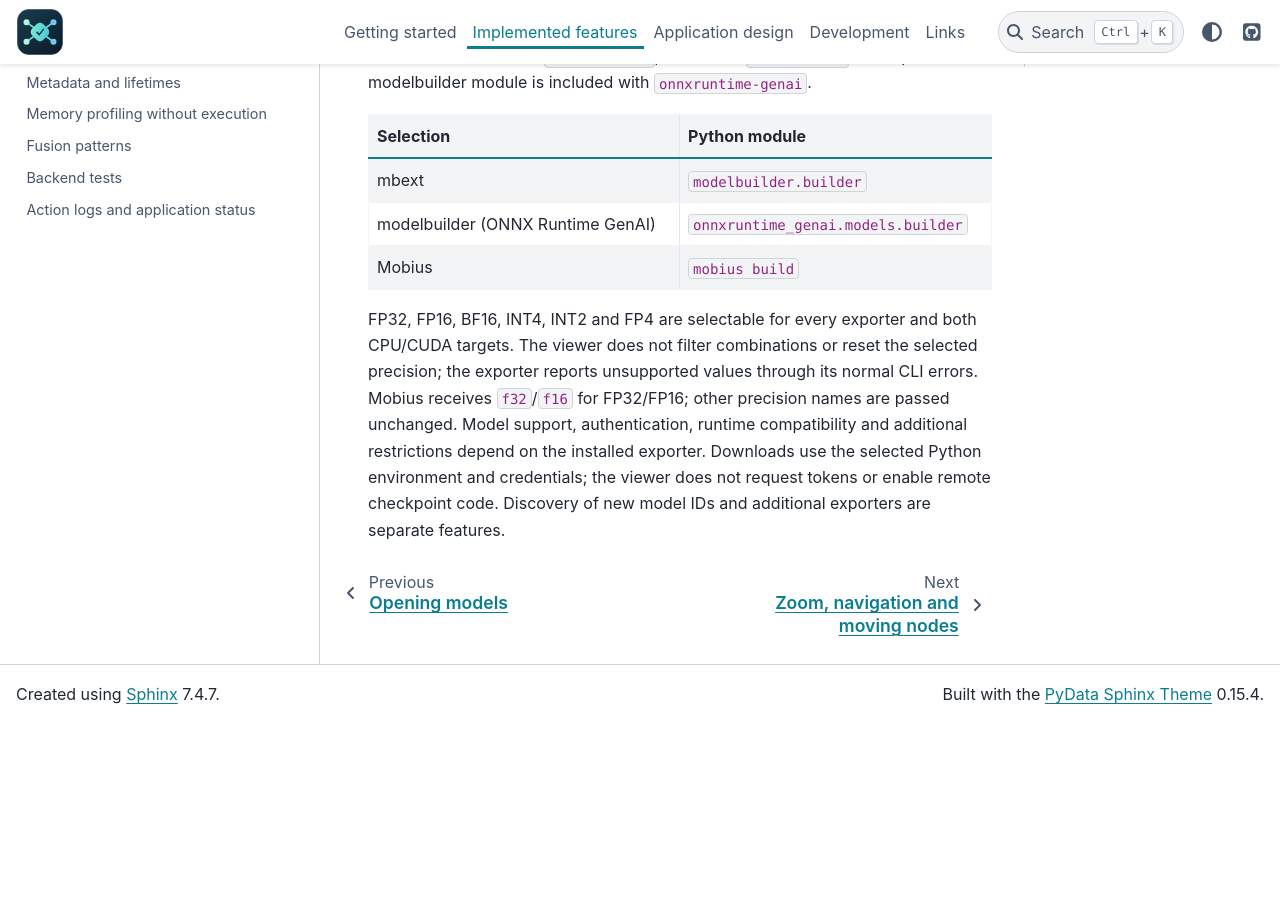
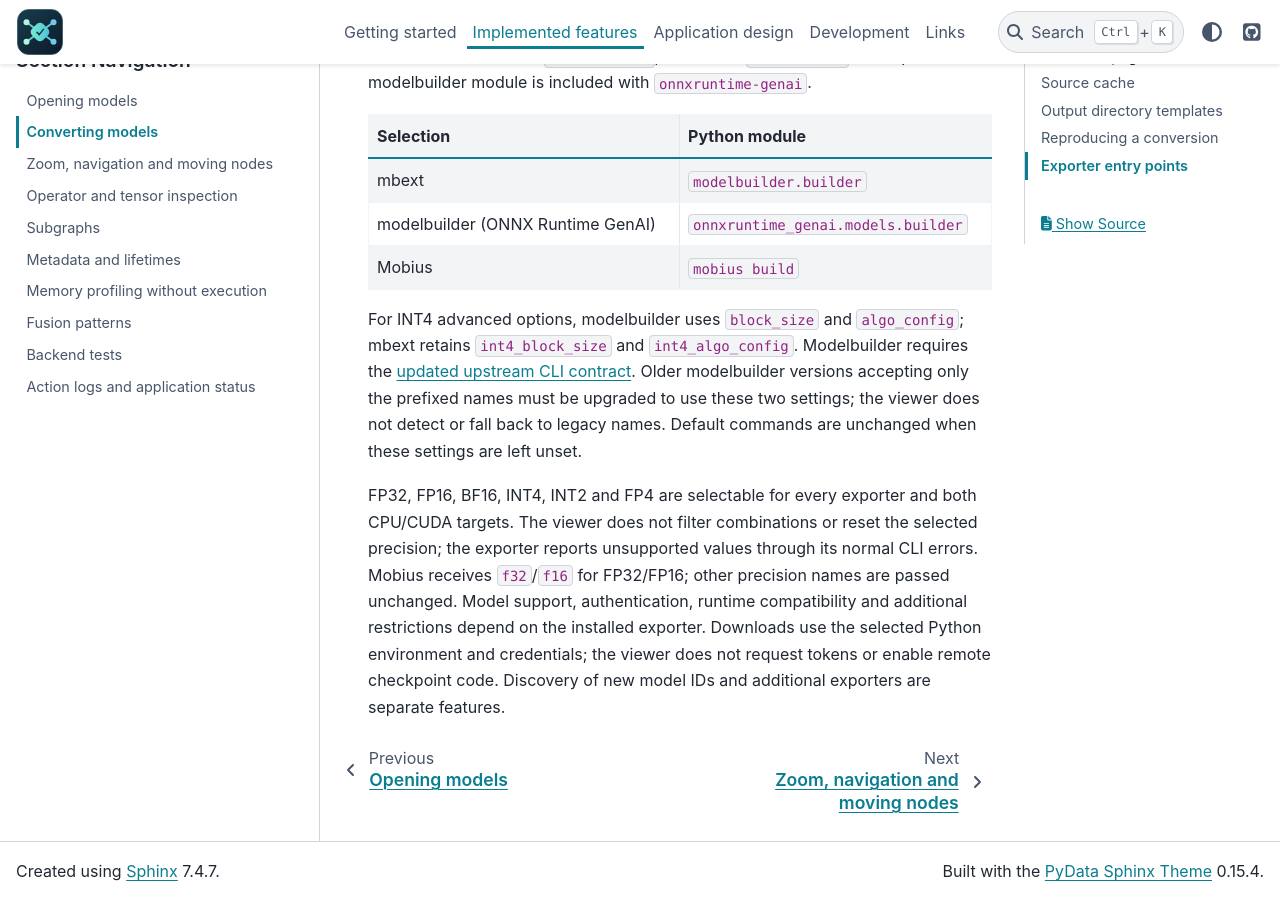
Before and after one commit to xadupre/onnx-light-viewer, a Sphinx documentation site: the page built from docs/features/exporting_models.rst, in a window 1280 px wide and 900 px high, scrolled down 2741 px. Built offline with Sphinx 7.4.7 and the PyData theme 0.15.4, drawn with Linux system fonts in a browser that asks for light colours; before the commit the page ends 3464 px from its top, so only the background shows below that.

Commit message:
Map modelbuilder quantization options to updated CLI names
Keep int4-prefixed options for mbext, use canonical block_size and algo_config for ONNX Runtime GenAI, and document the legacy compatibility policy. Cover argument generation, cached sources, retries, and executable reproduction scripts.

Co-authored-by: Copilot <223556219+Copilot@users.noreply.github.com>

```diff
--- a/docs/features/exporting_models.rst
+++ b/docs/features/exporting_models.rst
@@ -118,6 +118,14 @@ The upstream modelbuilder module is included with ``onnxruntime-genai``.
    * - Mobius
      - ``mobius build``
 
+For INT4 advanced options, modelbuilder uses ``block_size`` and ``algo_config``;
+mbext retains ``int4_block_size`` and ``int4_algo_config``. Modelbuilder requires
+the `updated upstream CLI contract
+<https://github.com/microsoft/onnxruntime-genai/blob/6b7ff3ca3efa15da219050fdb4ecf8bed67875af/src/python/py/models/README.md#quantization-options>`_.
+Older modelbuilder versions accepting only the prefixed names must be upgraded
+to use these two settings; the viewer does not detect or fall back to legacy names.
+Default commands are unchanged when these settings are left unset.
+
 FP32, FP16, BF16, INT4, INT2 and FP4 are selectable for every exporter and both
 CPU/CUDA targets. The viewer does not filter combinations or reset the selected
 precision; the exporter reports unsupported values through its normal CLI errors.
```
Also changed, not shown: 2 other files.
